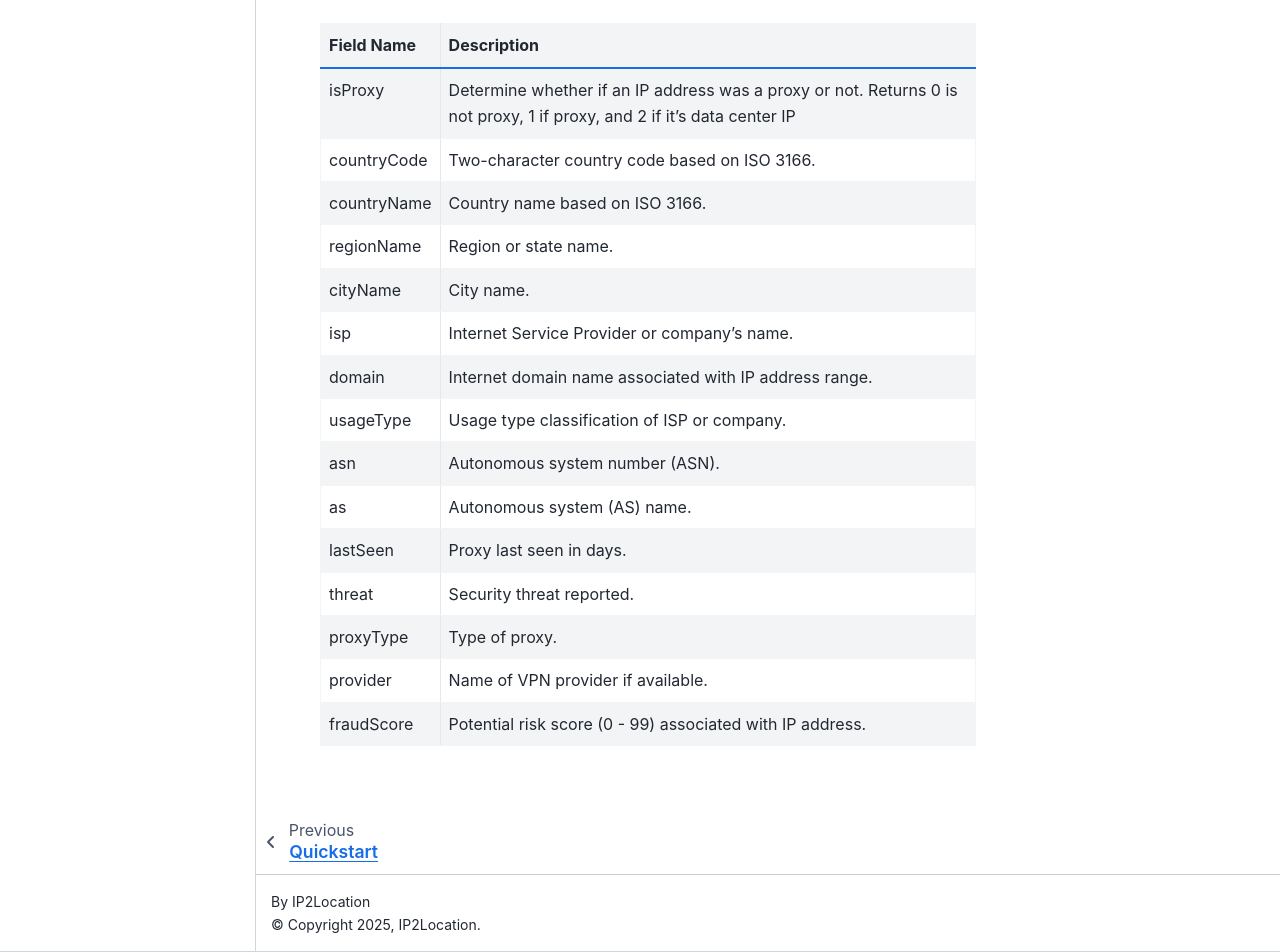
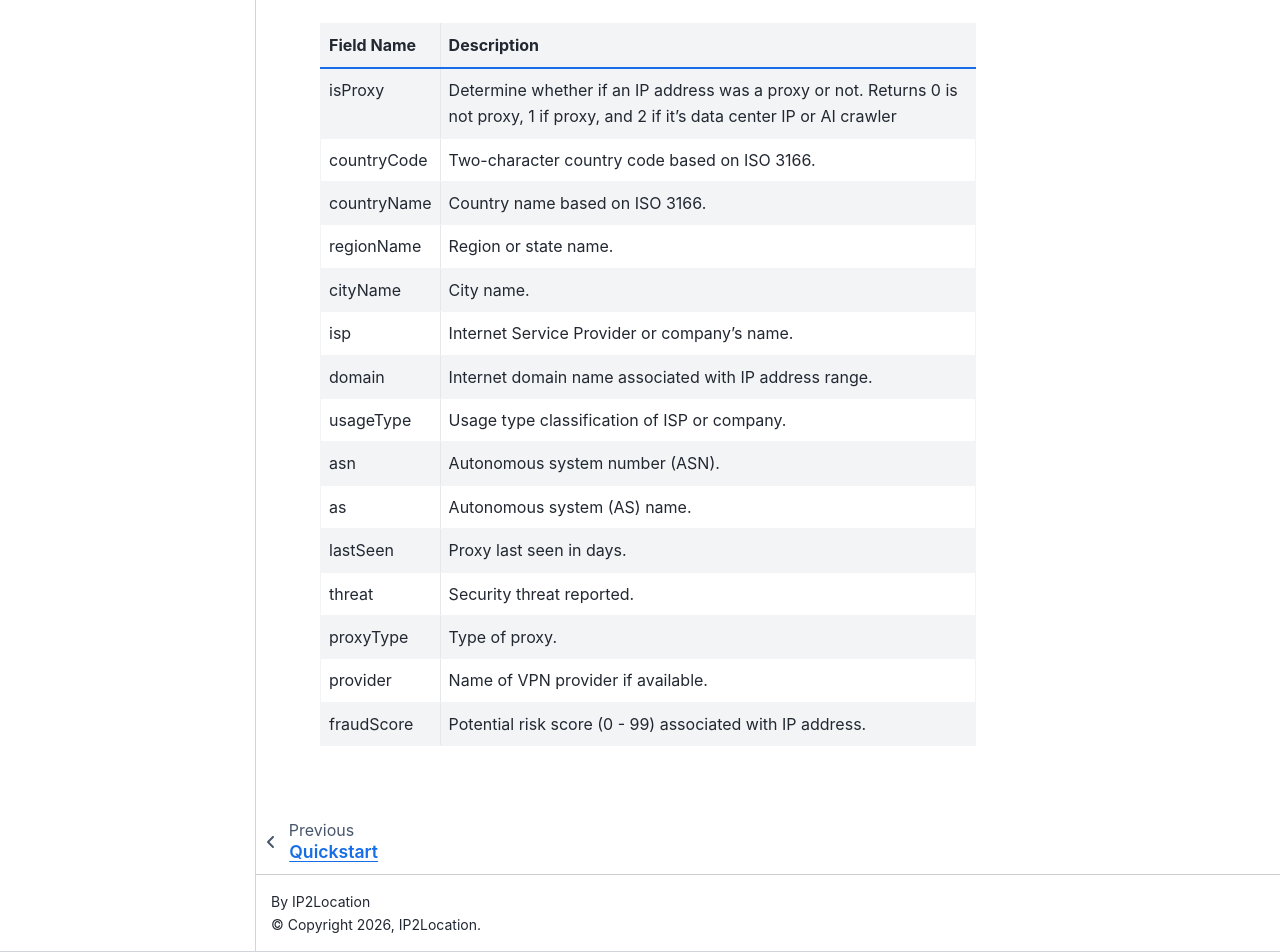
Before and after one commit to ip2location/ip2proxy-nodejs, a Sphinx documentation site: the page built from docs/source/code.md, in a window 1280 px wide and 1400 px high, scrolled down 2440 px. Shown: the part 448-1400 px from the top of the window. Built offline with Sphinx 7.4.7 and the Sphinx Book theme 1.1.4, drawn with Linux system fonts in a browser that asks for light colours; some of the changed text lies outside the part shown.

Commit message:
Support new proxy type "AIC" in "isProxy" field

```diff
--- a/docs/source/code.md
+++ b/docs/source/code.md
@@ -50,7 +50,7 @@
 
 | Field Name       | Description                                                  |
 | ---------------- | ------------------------------------------------------------ |
-| isProxy       |     Determine whether if an IP address was a proxy or not. Returns 0 is not proxy, 1 if proxy, and 2 if it's data center IP |
+| isProxy       |     Determine whether if an IP address was a proxy or not. Returns 0 is not proxy, 1 if proxy, and 2 if it's data center IP or AI crawler |
 | countryCode    |     Two-character country code based on ISO 3166. |
 | countryName    |     Country name based on ISO 3166. |
 | regionName     |     Region or state name. |
@@ -78,7 +78,7 @@
 
 | Field Name       | Description                                                  |
 | ---------------- | ------------------------------------------------------------ |
-| isProxy        |     Determine whether if an IP address was a proxy or not. Returns 0 is not proxy, 1 if proxy, and 2 if it's data center IP |
+| isProxy        |     Determine whether if an IP address was a proxy or not. Returns 0 is not proxy, 1 if proxy, and 2 if it's data center IP or AI crawler |
 | countryCode    |     Two-character country code based on ISO 3166. |
 | countryName    |     Country name based on ISO 3166. |
 | regionName     |     Region or state name. |
--- a/docs/source/conf.py
+++ b/docs/source/conf.py
@@ -4,11 +4,11 @@
 # -- Project information
 
 project = 'IP2Proxy NodeJS'
-copyright = '2025, IP2Location'
+copyright = '2026, IP2Location'
 author = 'IP2Location'
 
-release = '0.1.0'
-version = '0.1.0'
+release = '4.5.0'
+version = '4.5.0'
 
 # -- General configuration
 
--- a/package.json
+++ b/package.json
@@ -1,6 +1,6 @@
 {
   "name": "ip2proxy-nodejs",
-  "version": "4.4.0",
+  "version": "4.5.0",
   "description": "IP2Proxy proxy detection component",
   "keywords": [
     "vpn-detection",
```
Also changed, not shown: 2 other files.
